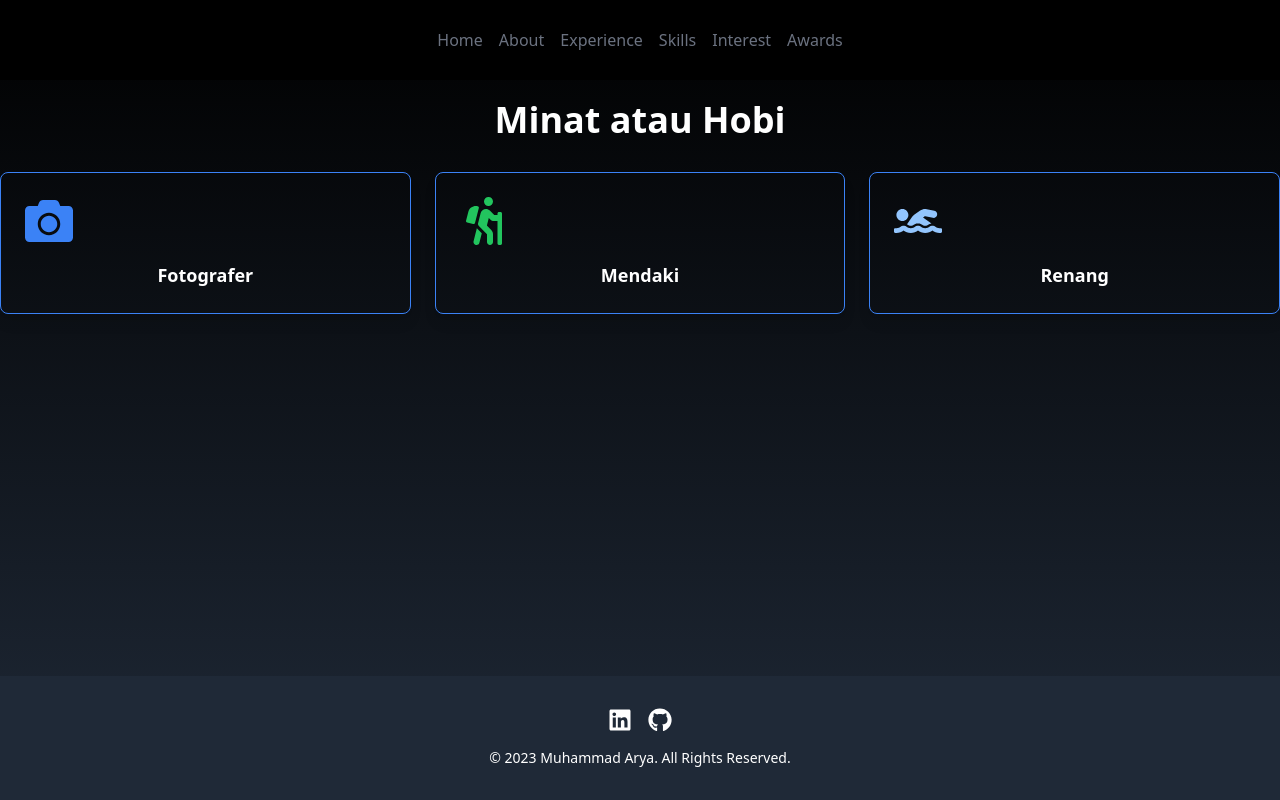
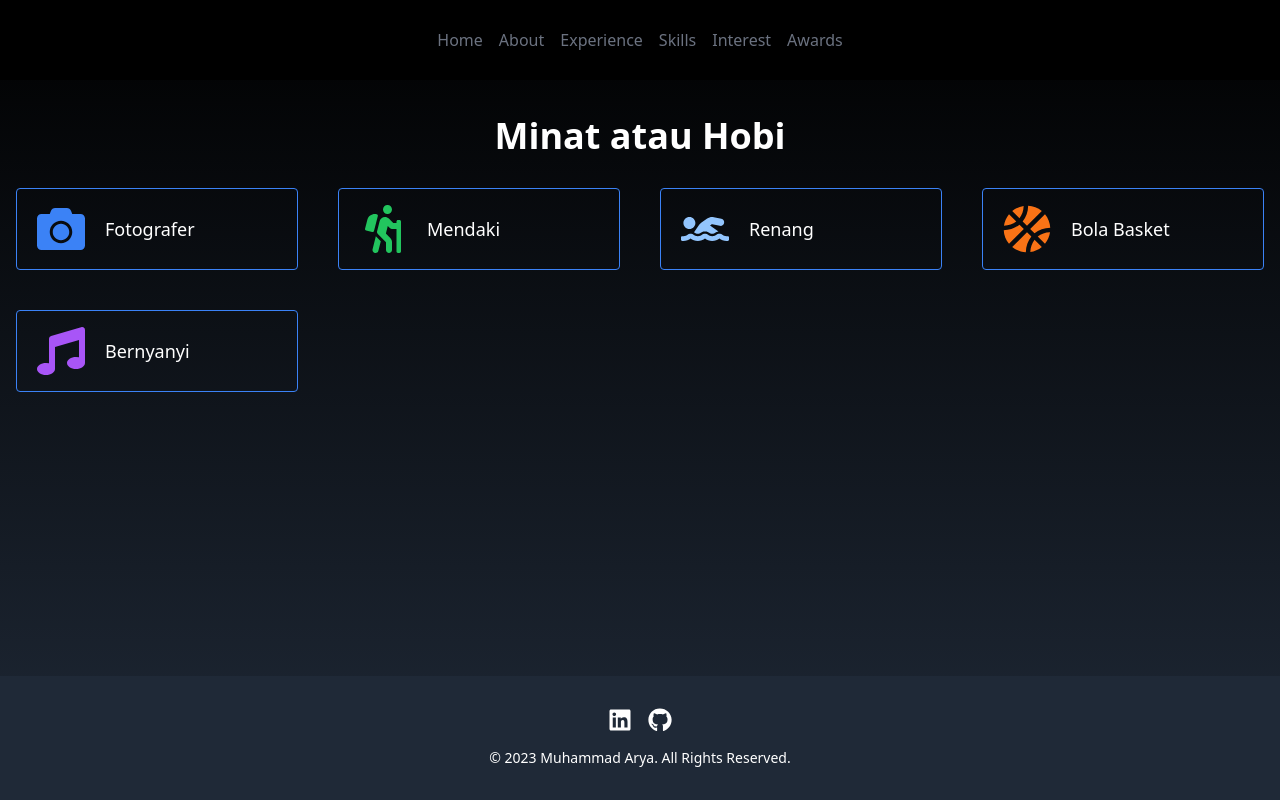
Before and after one commit to aryadipanegara/Assignment3_Hacktiv8, a React (Create React App) app: page /Interest in a window 1280 px wide. Built offline with nearby package versions, Linux system fonts and the light colour scheme.

Commit message:
motion-update

```diff
--- a/src/components/Awards.jsx
+++ b/src/components/Awards.jsx
@@ -4,45 +4,60 @@ import { FaTrophy } from "react-icons/fa";
 
 const awards = [
   {
+    id: 1,
     title: "Penghargaan Terbaik dalam Kategori XYZ",
     year: 2022,
     description:
       "Penghargaan ini diberikan kepada saya atas pencapaian luar biasa dalam kategori XYZ pada tahun 2022.",
   },
   {
+    id: 2,
     title: "Penghargaan Prestasi Luar Biasa",
     year: 2021,
     description:
       "Penghargaan ini diberikan atas prestasi luar biasa yang telah saya raih pada tahun 2021.",
   },
-  // Add more awards here
+  {
+    id: 3,
+    title: "Penghargaan Prestasi Luar Biasa",
+    year: 2021,
+    description:
+      "Penghargaan ini diberikan atas prestasi luar biasa yang telah saya raih pada tahun 2021.",
+  },
+  {
+    id: 4,
+    title: "Penghargaan Prestasi Luar Biasa",
+    year: 2021,
+    description:
+      "Penghargaan ini diberikan atas prestasi luar biasa yang telah saya raih pada tahun 2021.",
+  },
+  // Tambahkan penghargaan lainnya di sini
 ];
 
 const Awards = () => {
   return (
     <div className="bg-gradient-to-b from-black to-gray-800 min-h-screen">
       <div style={{ position: "relative", zIndex: 1, top: 100 }}>
-        <div className="container mx-auto">
+        <div className="container mx-auto p-4">
           <h1 className="text-4xl font-semibold text-center mb-8 text-white">
             Penghargaan
           </h1>
-          <div className="grid grid-cols-1 md:grid-cols-3 lg:grid-cols-4 gap-4">
-            {awards.map((award, index) => (
+          <div className="grid grid-cols-1 md:grid-cols-2 lg:grid-cols-3 gap-4">
+            {awards.map((award) => (
               <motion.div
-                key={index}
+                key={award.id}
                 initial={{ opacity: 0, y: 10 }}
                 animate={{ opacity: 1, y: 0 }}
-                transition={{ duration: 0.5, delay: index * 0.2 }}
-                className="bg-opacity-50 p-6 rounded-lg shadow-lg border border-blue-500 text-center"
+                transition={{ duration: 0.5 }}
+                whileHover={{ scale: 1.1 }}
+                className="bg-opacity-30 p-4 rounded-lg shadow-lg border border-blue-500 text-center text-white"
               >
-                <div className="flex items-center mb-2">
+                <div className="flex items-center justify-center">
                   <FaTrophy className="text-3xl text-yellow-500 mr-2" />
-                  <h2 className="text-lg font-semibold text-white">
-                    {award.title}
-                  </h2>
+                  <h2 className="text-xl font-semibold">{award.title}</h2>
                 </div>
                 <p className="text-gray-500 text-sm mb-2">{award.year}</p>
-                <p className="text-gray-300">{award.description}</p>
+                <p className="text-gray-700">{award.description}</p>
               </motion.div>
             ))}
           </div>
--- a/src/components/Home.jsx
+++ b/src/components/Home.jsx
@@ -1,9 +1,28 @@
-import React from "react";
+import React, { useState, useEffect } from "react";
 import HeroImage from "../assets/HeroImage.png";
 import { FaHtml5, FaCss3, FaJsSquare, FaReact } from "react-icons/fa";
 import { motion } from "framer-motion";
 
 const Home = () => {
+  const [iconVisible, setIconVisible] = useState([false, false, false, false]);
+
+  useEffect(() => {
+    const interval = setInterval(() => {
+      setIconVisible((prev) => {
+        const next = [...prev];
+        const firstHiddenIndex = next.findIndex((isVisible) => !isVisible);
+        if (firstHiddenIndex !== -1) {
+          next[firstHiddenIndex] = true;
+        } else {
+          next.fill(false);
+        }
+        return next;
+      });
+    }, 1000); // Adjust the interval duration (milliseconds) as needed
+
+    return () => clearInterval(interval);
+  }, []);
+
   const heroImageAnimation = {
     initial: { opacity: 0, scale: 0 },
     animate: { opacity: 1, scale: 1, transition: { duration: 1 } },
@@ -20,8 +39,8 @@ const Home = () => {
   };
 
   const iconAnimation = {
-    initial: { opacity: 0, x: 20 },
-    animate: { opacity: 1, x: 0, transition: { duration: 1, delay: 0.4 } },
+    initial: { opacity: 0, scale: 0.8 },
+    animate: { opacity: 1, scale: 1, transition: { duration: 0.5 } },
   };
 
   return (
@@ -42,7 +61,7 @@ const Home = () => {
           </motion.div>
           <div className="text-center md:text-left relative">
             <motion.h1
-              className="text-5xl font-extrabold mb-4 text-blue-500" // Ubah warna teks judul
+              className="text-5xl font-extrabold mb-4 text-blue-500"
               variants={titleAnimation}
               initial="initial"
               animate="animate"
@@ -63,30 +82,30 @@ const Home = () => {
               <motion.div
                 variants={iconAnimation}
                 initial="initial"
-                animate="animate"
+                animate={iconVisible[0] ? "animate" : "initial"}
               >
-                <FaHtml5 className="text-3xl text-orange-500" />
+                <FaHtml5 className="text-5xl text-orange-500" />
               </motion.div>
               <motion.div
                 variants={iconAnimation}
                 initial="initial"
-                animate="animate"
+                animate={iconVisible[1] ? "animate" : "initial"}
               >
-                <FaCss3 className="text-3xl text-blue-500" />
+                <FaCss3 className="text-5xl text-blue-500" />
               </motion.div>
               <motion.div
                 variants={iconAnimation}
                 initial="initial"
-                animate="animate"
+                animate={iconVisible[2] ? "animate" : "initial"}
               >
-                <FaJsSquare className="text-3xl text-yellow-500" />
+                <FaJsSquare className="text-5xl text-yellow-500" />
               </motion.div>
               <motion.div
                 variants={iconAnimation}
                 initial="initial"
-                animate="animate"
+                animate={iconVisible[3] ? "animate" : "initial"}
               >
-                <FaReact className="text-3xl text-blue-300" />
+                <FaReact className="text-5xl text-blue-300" />
               </motion.div>
             </div>
           </div>
--- a/src/components/Interest.jsx
+++ b/src/components/Interest.jsx
@@ -1,42 +1,70 @@
 import React from "react";
 import { motion } from "framer-motion";
-import { FaCamera, FaHiking, FaSwimmer } from "react-icons/fa";
+import {
+  FaCamera,
+  FaHiking,
+  FaSwimmer,
+  FaBasketballBall,
+  FaMusic,
+} from "react-icons/fa";
 
 const interests = [
-  { name: "Fotografer", icon: <FaCamera className="text-5xl text-blue-500" /> },
-  { name: "Mendaki", icon: <FaHiking className="text-5xl text-green-500" /> },
-  { name: "Renang", icon: <FaSwimmer className="text-5xl text-blue-300" /> },
+  {
+    id: 1,
+    name: "Fotografer",
+    icon: <FaCamera className="text-5xl text-blue-500" />,
+  },
+  {
+    id: 2,
+    name: "Mendaki",
+    icon: <FaHiking className="text-5xl text-green-500" />,
+  },
+  {
+    id: 3,
+    name: "Renang",
+    icon: <FaSwimmer className="text-5xl text-blue-300" />,
+  },
+  {
+    id: 4,
+    name: "Bola Basket",
+    icon: <FaBasketballBall className="text-5xl text-orange-500" />,
+  },
+  {
+    id: 5,
+    name: "Bernyanyi",
+    icon: <FaMusic className="text-5xl text-purple-500" />,
+  },
 ];
 
 const Interest = () => {
   return (
     <div className="bg-gradient-to-b from-black to-gray-800 min-h-screen">
       <div style={{ position: "relative", zIndex: 1, top: 100 }}>
-        <div className="container mx-auto">
+        <div className="container mx-auto p-4">
           <h1 className="text-4xl font-semibold text-center mb-8 text-white">
             Minat atau Hobi
           </h1>
-          <motion.div
-            initial={{ opacity: 0, y: 10 }}
-            animate={{ opacity: 1, y: 0 }}
-            transition={{ duration: 0.5 }}
-            className="grid grid-cols-1 md:grid-cols-3 gap-6"
-          >
-            {interests.map((interest, index) => (
+          <div className="grid grid-cols-2 gap-4 pb-32 md:grid-cols-3 md:gap-8 xl:grid-cols-4 xl:gap-10 2xl:gap-12 justify-center">
+            {interests.map((item) => (
               <motion.div
-                key={index}
-                initial={{ opacity: 0, scale: 0.8 }}
-                animate={{ opacity: 1, scale: 1 }}
-                transition={{ duration: 0.5, delay: index * 0.1 }}
-                className="bg-opacity-50 p-6 rounded-lg shadow-lg border border-blue-500 text-center"
+                key={item.id}
+                initial={{ opacity: 0, y: 10 }}
+                animate={{ opacity: 1, y: 0 }}
+                transition={{ duration: 0.5 }}
+                whileHover={{ scale: 1.1 }}
+                className="item-tech flex cursor-pointer items-center gap-2 rounded border border-blue-500 px-2 py-2 hover:bg-blue-200 hover:bg-opacity-10 md:gap-3 lg:px-3"
               >
-                {interest.icon}
-                <p className="mt-4 text-lg font-semibold text-white">
-                  {interest.name}
-                </p>
+                <div className="flex h-12 w-12 items-center justify-center p-0 lg:h-16 lg:w-16 lg:p-2 zoom-in">
+                  {item.icon}
+                </div>
+                <div className="flex items-center text-sm md:text-base lg:text-lg text-white">
+                  <div className="tech font-medium text-secondary transition-all duration-300 translate-y-0">
+                    {item.name}
+                  </div>
+                </div>
               </motion.div>
             ))}
-          </motion.div>
+          </div>
         </div>
       </div>
     </div>
--- a/src/components/Skills.jsx
+++ b/src/components/Skills.jsx
@@ -108,6 +108,7 @@ class Skills extends Component {
                   initial={{ opacity: 0, y: 10 }}
                   animate={{ opacity: 1, y: 0 }}
                   transition={{ duration: 0.5 }}
+                  whileHover={{ scale: 1.1 }}
                   className="item-tech flex cursor-pointer items-center gap-2 rounded border border-blue-500 px-2 py-2 hover:bg-blue-200 hover:bg-opacity-10 md:gap-3 lg:px-3"
                 >
                   <div className="flex h-12 w-12 items-center justify-center p-0 lg:h-16 lg:w-16 lg:p-2 zoom-in">
```
